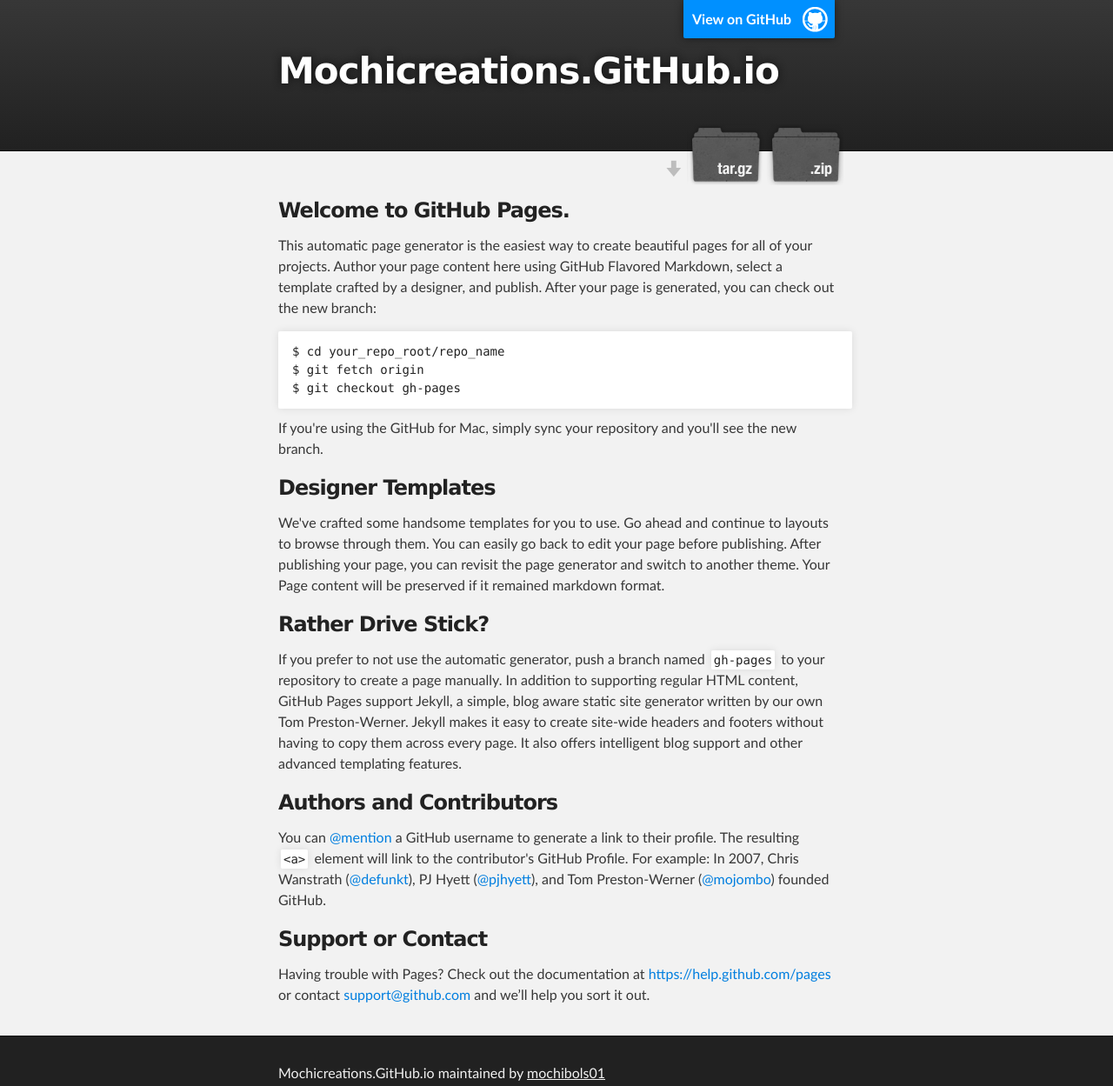
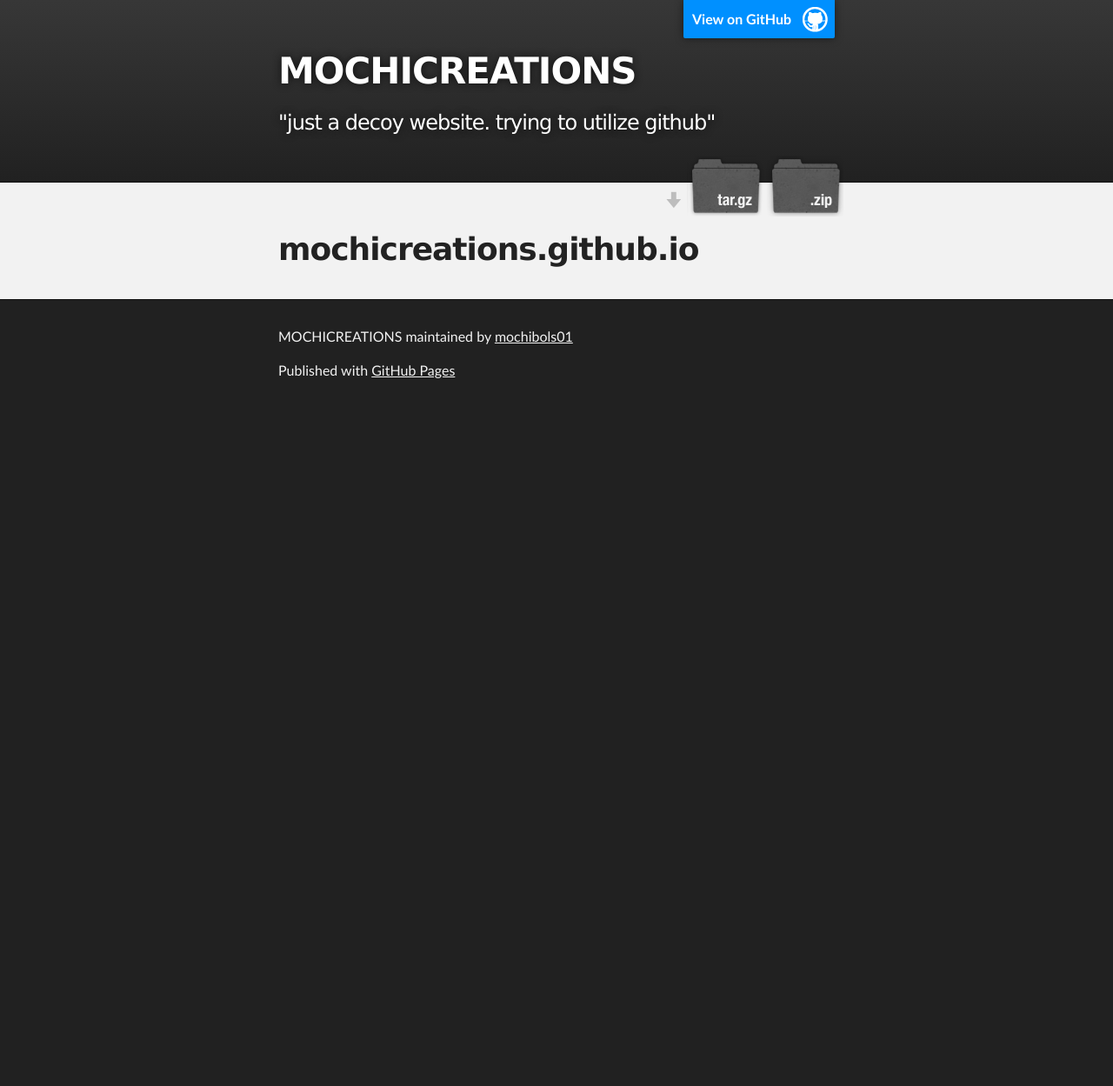
Before and after one commit to mochibols01/mochicreations.github.io, a plain HTML site: page index.html in a window 1280 px wide. Shown: the top 1249 px of the page at 87% size. After the commit the page ends 800 px from the top, so only its background shows below. Drawn offline with Linux system fonts and the light colour scheme.

```diff
--- a/index.html
+++ b/index.html
@@ -4,11 +4,11 @@
   <head>
     <meta charset='utf-8'>
     <meta http-equiv="X-UA-Compatible" content="chrome=1">
-    <meta name="description" content="Mochicreations.GitHub.io : ">
+    <meta name="description" content="MOCHICREATIONS : &quot;just a decoy website. trying to utilize github&quot;">
 
     <link rel="stylesheet" type="text/css" media="screen" href="stylesheets/stylesheet.css">
 
-    <title>Mochicreations.GitHub.io</title>
+    <title>MOCHICREATIONS</title>
   </head>
 
   <body>
@@ -18,8 +18,8 @@
         <header class="inner">
           <a id="forkme_banner" href="https://github.com/mochibols01/mochicreations.github.io">View on GitHub</a>
 
-          <h1 id="project_title">Mochicreations.GitHub.io</h1>
-          <h2 id="project_tagline"></h2>
+          <h1 id="project_title">MOCHICREATIONS</h1>
+          <h2 id="project_tagline">&quot;just a decoy website. trying to utilize github&quot;</h2>
 
             <section id="downloads">
               <a class="zip_download_link" href="https://github.com/mochibols01/mochicreations.github.io/zipball/master">Download this project as a .zip file</a>
@@ -31,44 +31,15 @@
     <!-- MAIN CONTENT -->
     <div id="main_content_wrap" class="outer">
       <section id="main_content" class="inner">
-        <h3>
-<a id="welcome-to-github-pages" class="anchor" href="#welcome-to-github-pages" aria-hidden="true"><span class="octicon octicon-link"></span></a>Welcome to GitHub Pages.</h3>
-
-<p>This automatic page generator is the easiest way to create beautiful pages for all of your projects. Author your page content here using GitHub Flavored Markdown, select a template crafted by a designer, and publish. After your page is generated, you can check out the new branch:</p>
-
-<pre><code>$ cd your_repo_root/repo_name
-$ git fetch origin
-$ git checkout gh-pages
-</code></pre>
-
-<p>If you're using the GitHub for Mac, simply sync your repository and you'll see the new branch.</p>
-
-<h3>
-<a id="designer-templates" class="anchor" href="#designer-templates" aria-hidden="true"><span class="octicon octicon-link"></span></a>Designer Templates</h3>
-
-<p>We've crafted some handsome templates for you to use. Go ahead and continue to layouts to browse through them. You can easily go back to edit your page before publishing. After publishing your page, you can revisit the page generator and switch to another theme. Your Page content will be preserved if it remained markdown format.</p>
-
-<h3>
-<a id="rather-drive-stick" class="anchor" href="#rather-drive-stick" aria-hidden="true"><span class="octicon octicon-link"></span></a>Rather Drive Stick?</h3>
-
-<p>If you prefer to not use the automatic generator, push a branch named <code>gh-pages</code> to your repository to create a page manually. In addition to supporting regular HTML content, GitHub Pages support Jekyll, a simple, blog aware static site generator written by our own Tom Preston-Werner. Jekyll makes it easy to create site-wide headers and footers without having to copy them across every page. It also offers intelligent blog support and other advanced templating features.</p>
-
-<h3>
-<a id="authors-and-contributors" class="anchor" href="#authors-and-contributors" aria-hidden="true"><span class="octicon octicon-link"></span></a>Authors and Contributors</h3>
-
-<p>You can <a href="https://github.com/blog/821" class="user-mention">@mention</a> a GitHub username to generate a link to their profile. The resulting <code>&lt;a&gt;</code> element will link to the contributor's GitHub Profile. For example: In 2007, Chris Wanstrath (<a href="https://github.com/defunkt" class="user-mention">@defunkt</a>), PJ Hyett (<a href="https://github.com/pjhyett" class="user-mention">@pjhyett</a>), and Tom Preston-Werner (<a href="https://github.com/mojombo" class="user-mention">@mojombo</a>) founded GitHub.</p>
-
-<h3>
-<a id="support-or-contact" class="anchor" href="#support-or-contact" aria-hidden="true"><span class="octicon octicon-link"></span></a>Support or Contact</h3>
-
-<p>Having trouble with Pages? Check out the documentation at <a href="https://help.github.com/pages">https://help.github.com/pages</a> or contact <a href="mailto:support@github.com">support@github.com</a> and we’ll help you sort it out.</p>
+        <h1>
+<a id="mochicreationsgithubio" class="anchor" href="#mochicreationsgithubio" aria-hidden="true"><span class="octicon octicon-link"></span></a>mochicreations.github.io</h1>
       </section>
     </div>
 
     <!-- FOOTER  -->
     <div id="footer_wrap" class="outer">
       <footer class="inner">
-        <p class="copyright">Mochicreations.GitHub.io maintained by <a href="https://github.com/mochibols01">mochibols01</a></p>
+        <p class="copyright">MOCHICREATIONS maintained by <a href="https://github.com/mochibols01">mochibols01</a></p>
         <p>Published with <a href="http://pages.github.com">GitHub Pages</a></p>
       </footer>
     </div>
```
Also changed, not shown: params.json (+1 -1 lines).
